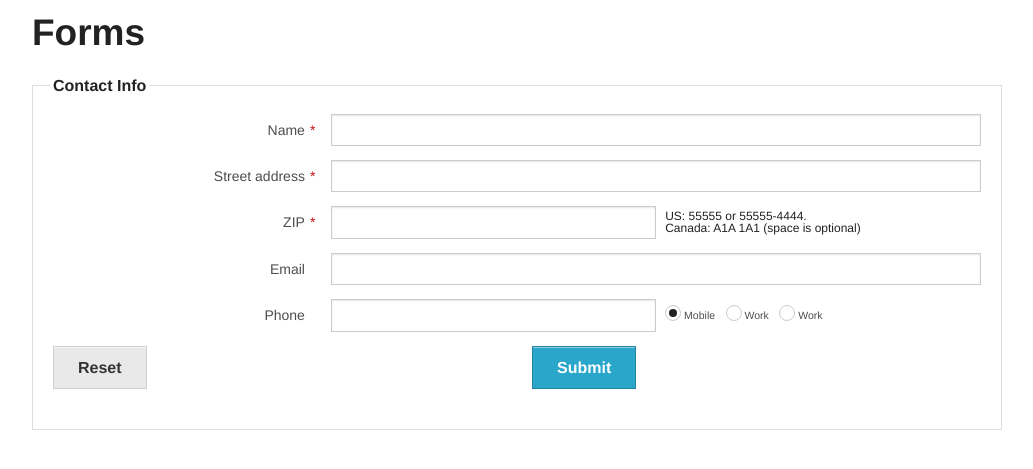
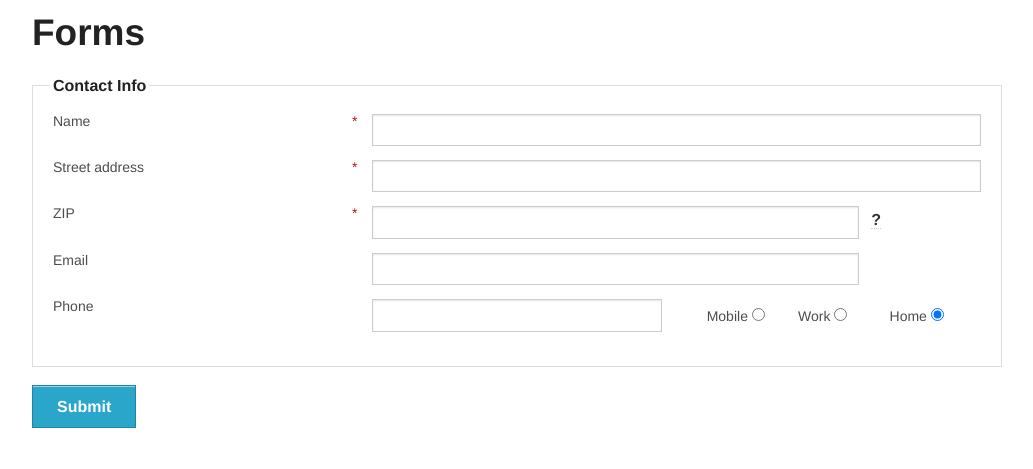
Before and after one commit to khawarshahzad/2013-03-RWD-code-sprint, a Jekyll site: the page prototypes/forms/index.html, which Jekyll copies as it is, in a window 1280 px wide. Shown: the top 469 px of the page, without its empty margins (123-1156 px from the left). Built offline with Jekyll 4.4.1, drawn with Linux system fonts in a browser that asks for light colours; Markdown is read by kramdown in place of the engine named in the settings.

Commit message:
Better alignment

```diff
--- a/prototypes/forms/forms.css
+++ b/prototypes/forms/forms.css
@@ -11,36 +11,56 @@
       display: block;
       padding-right: 0.75em;
       position: relative; }
-    .label-auto-align .label-wrap .required:after {
-      content: "*";
-      display: block;
-      position: absolute;
-      top: 0;
-      right: 0;
-      color: #c60f13; }
 
-.data-wrap {
-  width: 100%;
-  float: none; }
-  .data-wrap input, .data-wrap select, .data-wrap textarea {
-    width: 100%; }
+.required:after {
+  content: "*";
+  display: block;
+  position: absolute;
+  top: 0;
+  right: 0;
+  color: #c60f13; }
 
-.width-50 input,
-.width-50 select,
-.width-50 textarea {
-  width: 50%;
+.has-addendum input,
+.has-addendum select,
+.has-addendum textarea {
+  width: 80%;
   float: left; }
 
-.width-50 .data-addendum {
-  width: 50%;
+.has-addendum .data-addendum {
+  width: 20%;
   float: left;
   padding-left: 0.75em;
-  padding-top: 0.33em;
-  font-size: 0.75em; }
+  padding-top: 0.33em; }
+
+.width-33 input,
+.width-33 select,
+.width-33 textarea {
+  width: 33%;
+  float: left; }
+
+.label-auto-align .width-33 {
+  width: 33%;
+  float: left;
+  padding-left: 0.375em;
+  padding-top: 0.33em; }
+  .label-auto-align .width-33 .label-wrap {
+    width: 70%; }
+  .label-auto-align .width-33 .data-wrap {
+    width: 30%; }
 
 .data-addendum label {
   float: left;
   padding-right: 1em; }
+
+.columns .label-auto-align + .label-auto-align {
+  clear: none; }
+.columns .label-auto-align:first-child {
+  padding-left: 0; }
+.columns .label-auto-align:last-child {
+  padding-right: 0; }
+
+.padding-left-none {
+  padding-left: 0 !important; }
 
 @media only screen and (min-width: 48em) {
   .label-auto-align {
--- a/prototypes/forms/forms.js
+++ b/prototypes/forms/forms.js
@@ -1,36 +1,23 @@
-var forms = (function _forms () {
-  function init () {
-    $('input, select, textarea').on('change blur', function(evt) {
-      var $this = $(this),
-          $container = $this.closest('.columns');
+$(document).ready(function () {
+
+  // Check form field validity and mark errors
+  // Based on browser validation
+  $('input, select, textarea').on('blur', function(evt) {
+    var $container = $(this).closest('.columns');
+
     if (this.validity) {
-        if (this.validity.valid === true && this.willValidate === true) {
-          console.log('is valid AND will validate: ', this);
-          $container.removeClass('error');
-        }
-        else if (this.validity.valid === true) {
-          console.log('is valid: ', this);
+      if (this.validity.valid === true) {
         $container.removeClass('error');
       }
       else {
-          console.log('NOT valid: ', this);
         $container.addClass('error');
       }
     }
     else if (this.willValidate === true) {
-        console.log('valid: ', this);
       $container.removeClass('error');
     }
     else if (this.willValidate === false) {
-        console.log('NOT valid: ', this);
       $container.addClass('error');
     }
   });
-  }
-
-  return {
-    init: init
-  };
-}());
-
-$(document).ready(forms.init);
+});
--- a/prototypes/forms/index.html
+++ b/prototypes/forms/index.html
@@ -20,65 +20,73 @@
     <div class="large-12 columns">
       <h2>Forms</h2>
 
-      <form class="custom">
+      <form class="">
         <fieldset>
           <legend>Contact Info</legend>
 
           <div class="row">
-            <div class="large-12 columns">
-              <div class="label-auto-align">
-                <div class="label-wrap">
-                  <label for="name" class="required">Name <span class="hide">Required field.</span></label>
+            <div class="large-4 small-12 columns">
+              <label for="name" class="required">Name <span class="hide">Required field.</span></label>
+            </div>
+            <div class="large-8 small-12 columns">
+              <input type="text" name="name" id="name" value="" required>
+            </div>
+          </div>
+
+          <div class="row">
+            <div class="large-4 small-12 columns">
+              <label for="addr1" class="required">Street address <span class="hide">Required field.</span></label>
+            </div>
+            <div class="large-8 small-12 columns">
+              <input type="text" name="addr1" id="addr1" value="" required>
+            </div>
+          </div>
+
+          <div class="row">
+            <div class="large-4 small-12 columns">
+              <label for="zip" class="required">ZIP <span class="hide">Required field.</span></label>
+            </div>
+            <div class="large-8 small-12 columns has-addendum">
+              <input type="text" pattern="(^\d{5}(-\d{4})?$)|(^[A-Za-z]{1}\d{1}[A-Za-z]{1}\s*\d{1}[A-Za-z]{1}\d{1}$)" name="zip" id="zip" value="" required>
+              <!-- <div class="data-addendum">US: 55555 or 55555-4444.<br>Canada: A1A 1A1 (space is optional)</div> -->
+              <div class="data-addendum"><span data-tooltip="right" class="has-tip tip-bottom" data-width="220" title="<p>US:<br>55555 or 55555-4444</p><p>Canada:<br>A1A 1A1 (space is optional)</p>">?</span></div>
+            </div>
+          </div>
+
+          <div class="row">
+            <div class="large-4 small-12 columns">
+              <label for="email">Email</label>
+            </div>
+            <div class="large-8 small-12 columns has-addendum">
+              <input type="email" name="email" id="email" value="">
+            </div>
+          </div>
+
+          <div class="row">
+            <div class="large-4 small-12 columns">
+              <label for="phone">Phone</label>
+            </div>
+            <div class="large-8 small-12 columns">
+              <div class="large-6 small-12 columns padding-left-none">
+                <input type="tel" name="phone" id="phone" value="">
+              </div>
+              <div class="large-6 small-12 columns">
+                <div class="large-4 small-4 columns">
+                  <label for="phone1" class="inline">Mobile <input name="phoneType" type="radio" id="phone1" checked></label>
                 </div>
-                <div class="data-wrap">
-                  <input type="text" name="name" id="name" value="" required>
+                <div class="large-4 small-4 columns">
+                    <label for="phone2" class="inline">Work <input name="phoneType" type="radio" id="phone2" checked></label>
+                </div>
+                <div class="large-4 small-4 columns">
+                    <label for="phone3" class="inline">Home <input name="phoneType" type="radio" id="phone3" checked></label>
                 </div>
               </div>
             </div>
           </div>
 
+          <!--
           <div class="row">
-            <div class="small-12 columns">
-              <div class="label-auto-align">
-                <div class="label-wrap">
-                  <label for="addr1" class="required">Street address <span class="hide">Required field.</span></label>
-                </div>
-                <div class="data-wrap">
-                  <input type="text" name="addr1" id="addr1" value="" required>
-                </div>
-              </div>
-            </div>
-          </div>
-
-          <div class="row">
-            <div class="small-12 columns">
-              <div class="label-auto-align">
-                <div class="label-wrap">
-                  <label for="zip" class="required">ZIP <span class="hide">Required field.</span></label>
-                </div>
-                <div class="data-wrap width-50">
-                  <input type="text" pattern="(^\d{5}(-\d{4})?$)|(^[A-Za-z]{1}\d{1}[A-Za-z]{1}\s*\d{1}[A-Za-z]{1}\d{1}$)" name="zip" id="zip" value="" required>
-                  <div class="data-addendum">US: 55555 or 55555-4444.<br>Canada: A1A 1A1 (space is optional)</div>
-                </div>
-              </div>
-            </div>
-          </div>
-
-          <div class="row">
-            <div class="small-12 columns">
-              <div class="label-auto-align">
-                <div class="label-wrap">
-                  <label for="email">Email</label>
-                </div>
-                <div class="data-wrap">
-                  <input type="email" name="email" id="email" value="">
-                </div>
-              </div>
-            </div>
-          </div>
-
-          <div class="row">
-            <div class="small-12 columns">
+            <div class="small-6 columns">
               <div class="label-auto-align">
                 <div class="label-wrap">
                   <label for="phone">Phone</label>
@@ -96,52 +104,24 @@
                     </label>
                     <label for="radio1c">
                       <input name="phoneType" type="radio" id="radio1c" style="display:none;">
-                      <span class="custom radio"></span> Work
+                      <span class="custom radio"></span> Home
                     </label>
                   </div>
                 </div>
               </div>
             </div>
-          </div>
+          </div>-->
 
-          <div class="row">
-            <div class="small-6 columns">
-              <input type="reset" class="button secondary" value="Reset">
-            </div>
-            <div class="small-6 columns right">
-              <input type="submit" class="button" value="Submit">
-            </div>
-          </div>
-<!--
-          <div class="row">
-            <div class="large-4 columns">
-              <label>Input Label</label>
-              <input type="text" value="">
-            </div>
-            <div class="large-4 columns">
-              <label>Input Label</label>
-              <input type="text" value="">
-            </div>
-            <div class="large-4 columns">
-              <div class="row collapse">
-                <label>Input Label</label>
-                <div class="small-9 columns">
-                  <input type="text" value="">
-                </div>
-                <div class="small-3 columns">
-                  <span class="postfix">.com</span>
-                </div>
               </div>
             </div>
           </div>
 
           <div class="row">
-            <div class="large-12 columns">
-              <label>Textarea Label</label>
-              <textarea placeholder="small-12.columns"></textarea>
+            <div class="small-12 columns center">
+              <input type="submit" class="button" value="Submit">
             </div>
           </div>
- -->
+
         </fieldset>
       </form>
 
@@ -152,8 +132,19 @@
   <script src="../../js/vendor/ios-orientationchange-fix.js"></script>
   <script src="../../js/foundation/foundation.js"></script>
   <script src="../../js/foundation/foundation.forms.js"></script>
+  <script src="../../js/foundation/foundation.tooltips.js"></script>
   <script src="forms.js"></script>
   <script>
-    $(document).foundation();
+    $(document).foundation({
+      selector : '.has-tip',
+      additionalInheritableClasses : [],
+      tooltipClass : '.tooltip',
+      tipTemplate : function (selector, content) {
+        console.log('called');
+        return '<span data-selector="' + selector + '" class="'
+          + Foundation.libs.tooltips.settings.tooltipClass.substring(1)
+          + '">' + content + '<span class="nub"></span></span>';
+      }
+    });
   </script>
 </body>
--- a/prototypes/index.html
+++ b/prototypes/index.html
@@ -21,7 +21,7 @@
       <ul>
         <li><a href="section-tabs.html">Section</a> (Tabs | Accordion | Horizontal-Nav | Vertical-Nav)</li>
         <li><a href="carousel.html">Carousel</a></li>
-        <li><a href="responsive-tables/index.html">Responsive Tables</a></li>
+        <li><a href="responsive-tables/">Responsive Tables</a></li>
       </ul>
     </div>
   </div>
```
Also changed, not shown: prototypes/forms/forms.scss (+60 -17 lines). Lines whose indentation alone changed are shown as unchanged.
